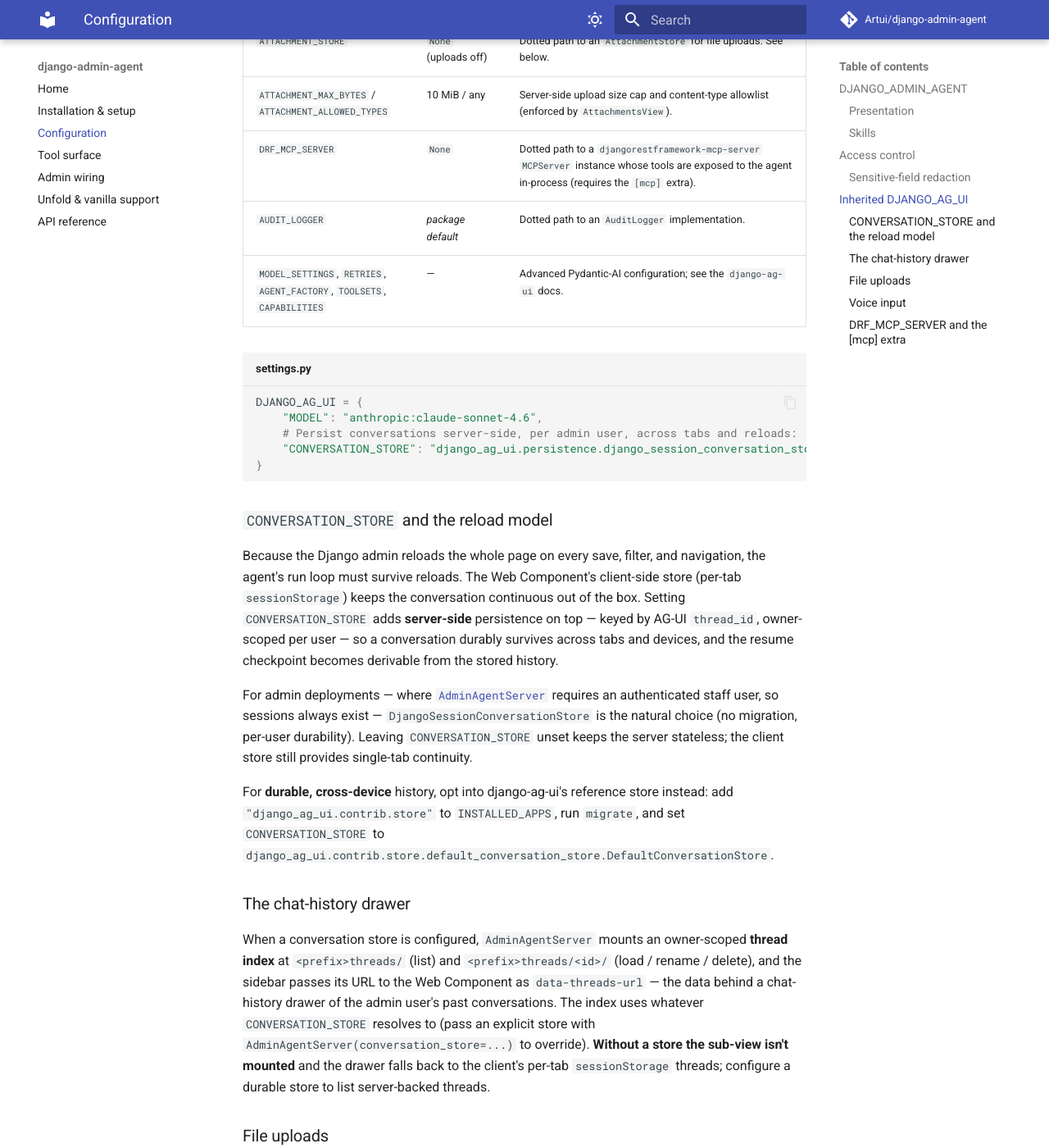
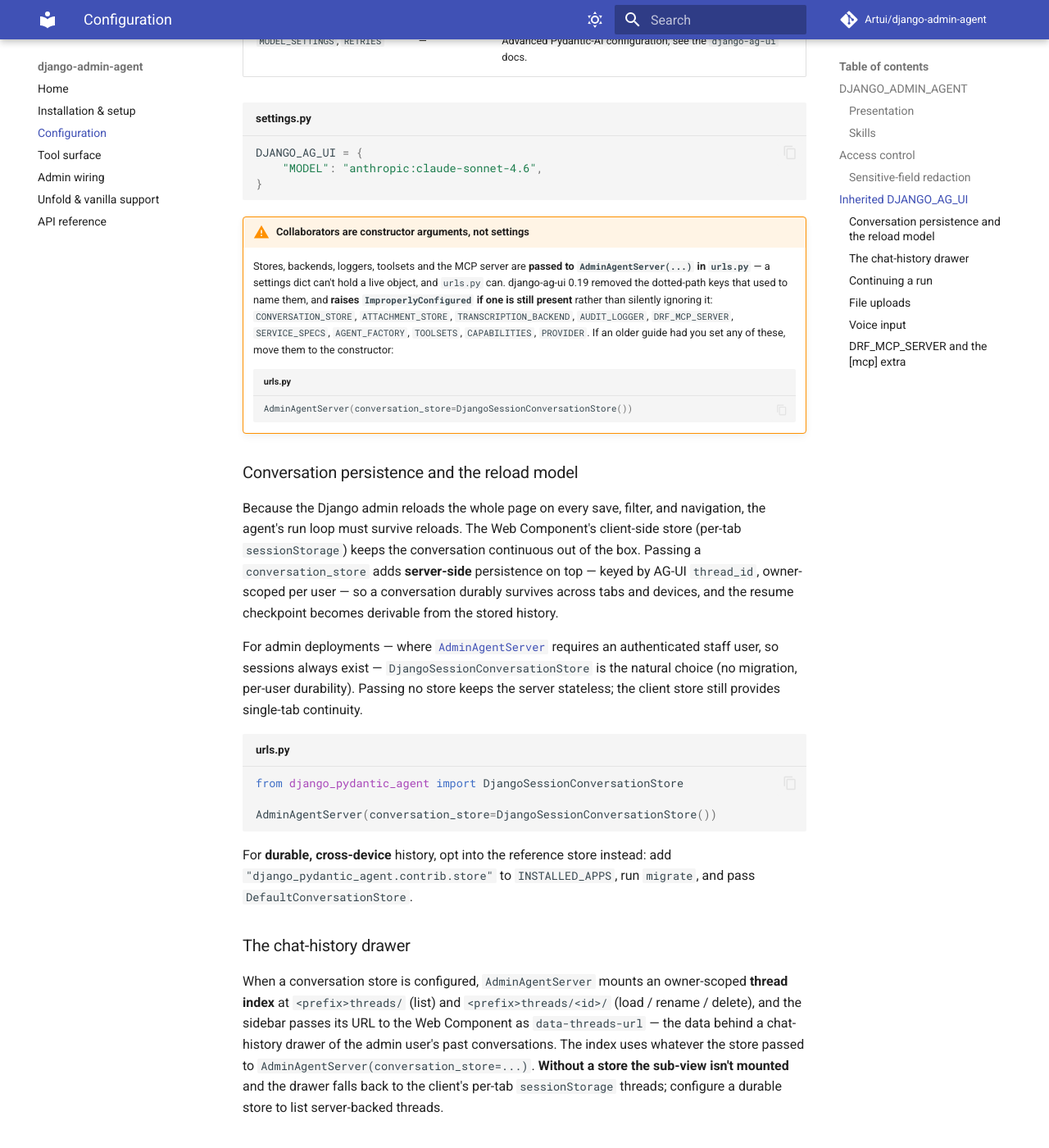
Before and after one commit to Artui/django-admin-agent, an MkDocs documentation site: the page built from docs/configuration.md, in a window 1280 px wide and 1400 px high, scrolled down 4875 px. Shown: the whole window at 82% size. Built offline with MkDocs 1.6.1 and Material for MkDocs 9.7.7, drawn with Linux system fonts in a browser that asks for light colours; comment, search, counter and statistics services are not loaded; some of the changed text lies outside the part shown.

Commit message:
Re-vendor WC 0.12.0, adopt django-ag-ui 0.23, fix boot-breaking docs (0.14.0) (#31)
* Re-vendor WC 0.12.0, adopt django-ag-ui 0.23, fix boot-breaking docs

Completes the checkpoint wave downstream. With a step_store configured the
sidebar now passes data-runs-url to the Web Component, giving the header a
"Continue a run" panel: a run that stopped part-way resumes from its last
server-side checkpoint, or forks without touching the original. Self-gating
— no step store, no attribute, no panel — the same rule the thread, upload
and mic URLs already follow.

The django-ag-ui pin jumps four releases (0.19 → 0.23), taking in step
persistence, the substrate extraction, spec-registry support and the run
index. No code change was needed: everything this package imports is
permanently re-exported after the 0.21 extraction, and the full suite passes
against 0.23 unchanged.

The docs audit found something worse than staleness. configuration.md told
readers to set CONVERSATION_STORE / ATTACHMENT_STORE in settings, but
django-ag-ui 0.19 — the release this package *already* depended on — removed
those keys and made check_removed_settings raise ImproperlyConfigured at
URL-conf import if one is still present. That is deliberate upstream (a
silently-dropped collaborator is worse than a loud failure), but it means a
project following our documentation would not boot at all. The code adopted
constructor-first config in 0.13.0; the docs never followed.

Same page also pointed INSTALLED_APPS and the store paths at
django_ag_ui.contrib.store, which moved to django_pydantic_agent.contrib.store
in the 0.21 extraction — a ModuleNotFoundError for anyone opting into the
reference store. Both repointed, with a migration note naming all ten removed
settings keys.

Co-Authored-By: Claude Opus 5 <noreply@anthropic.com>

* Release 0.14.0

---------

Co-authored-by: Claude Opus 5 <noreply@anthropic.com>

````diff
--- a/django_admin_agent/version.py
+++ b/django_admin_agent/version.py
@@ -1,5 +1,5 @@
 from __future__ import annotations
 
-__version__: str = "0.13.0"
+__version__: str = "0.14.0"
 
 __all__ = ["__version__"]
--- a/docs/configuration.md
+++ b/docs/configuration.md
@@ -164,27 +164,36 @@ relevant to the admin sidebar:
 | --- | --- | --- |
 | `MODEL` | _unset_ | Pydantic-AI model string, e.g. `"anthropic:claude-sonnet-4.6"`. Can instead be passed per-mount as `AdminAgentServer(model=...)`. |
 | `AUTO_CONFIRM` | `False` | The `django-ag-ui`-level destructive-confirmation flag surfaced to the frontend. |
-| `CONVERSATION_STORE` | `None` (stateless) | Dotted path to a `ConversationStore` for server-side conversation persistence. See below. |
-| `ATTACHMENT_STORE` | `None` (uploads off) | Dotted path to an `AttachmentStore` for file uploads. See below. |
 | `ATTACHMENT_MAX_BYTES` / `ATTACHMENT_ALLOWED_TYPES` | 10 MiB / any | Server-side upload size cap and content-type allowlist (enforced by `AttachmentsView`). |
-| `DRF_MCP_SERVER` | `None` | Dotted path to a `djangorestframework-mcp-server` `MCPServer` instance whose tools are exposed to the agent in-process (requires the `[mcp]` extra). |
-| `AUDIT_LOGGER` | _package default_ | Dotted path to an `AuditLogger` implementation. |
-| `MODEL_SETTINGS`, `RETRIES`, `AGENT_FACTORY`, `TOOLSETS`, `CAPABILITIES` | — | Advanced Pydantic-AI configuration; see the `django-ag-ui` docs. |
+| `MODEL_SETTINGS`, `RETRIES` | — | Advanced Pydantic-AI configuration; see the `django-ag-ui` docs. |
 
 ```python title="settings.py"
 DJANGO_AG_UI = {
     "MODEL": "anthropic:claude-sonnet-4.6",
-    # Persist conversations server-side, per admin user, across tabs and reloads:
-    "CONVERSATION_STORE": "django_ag_ui.persistence.django_session_conversation_store.DjangoSessionConversationStore",
 }
 ```
 
-### `CONVERSATION_STORE` and the reload model
+!!! warning "Collaborators are constructor arguments, not settings"
+    Stores, backends, loggers, toolsets and the MCP server are **passed to
+    `AdminAgentServer(...)` in `urls.py`** — a settings dict can't hold a live
+    object, and `urls.py` can. django-ag-ui 0.19 removed the dotted-path keys
+    that used to name them, and **raises `ImproperlyConfigured` if one is still
+    present** rather than silently ignoring it: `CONVERSATION_STORE`,
+    `ATTACHMENT_STORE`, `TRANSCRIPTION_BACKEND`, `AUDIT_LOGGER`,
+    `DRF_MCP_SERVER`, `SERVICE_SPECS`, `AGENT_FACTORY`, `TOOLSETS`,
+    `CAPABILITIES`, `PROVIDER`. If an older guide had you set any of these,
+    move them to the constructor:
+
+    ```python title="urls.py"
+    AdminAgentServer(conversation_store=DjangoSessionConversationStore())
+    ```
+
+### Conversation persistence and the reload model
 
 Because the Django admin reloads the whole page on every save, filter, and
 navigation, the agent's run loop must survive reloads. The Web Component's
 client-side store (per-tab `sessionStorage`) keeps the conversation continuous
-out of the box. Setting `CONVERSATION_STORE` adds **server-side** persistence on
+out of the box. Passing a `conversation_store` adds **server-side** persistence on
 top — keyed by AG-UI `thread_id`, owner-scoped per user — so a conversation
 durably survives across tabs and devices, and the resume checkpoint becomes
 derivable from the stored history.
@@ -192,13 +201,18 @@ derivable from the stored history.
 For admin deployments — where [`AdminAgentServer`](#access-control) requires an
 authenticated staff user, so sessions always exist —
 `DjangoSessionConversationStore` is the natural choice (no migration, per-user
-durability). Leaving `CONVERSATION_STORE` unset keeps the server stateless; the
-client store still provides single-tab continuity.
+durability). Passing no store keeps the server stateless; the client store still
+provides single-tab continuity.
 
-For **durable, cross-device** history, opt into django-ag-ui's reference store
-instead: add `"django_ag_ui.contrib.store"` to `INSTALLED_APPS`, run `migrate`,
-and set `CONVERSATION_STORE` to
-`django_ag_ui.contrib.store.default_conversation_store.DefaultConversationStore`.
+```python title="urls.py"
+from django_pydantic_agent import DjangoSessionConversationStore
+
+AdminAgentServer(conversation_store=DjangoSessionConversationStore())
+```
+
+For **durable, cross-device** history, opt into the reference store instead: add
+`"django_pydantic_agent.contrib.store"` to `INSTALLED_APPS`, run `migrate`, and
+pass `DefaultConversationStore`.
 
 ### The chat-history drawer
 
@@ -207,10 +221,33 @@ owner-scoped **thread index** at `<prefix>threads/` (list) and
 `<prefix>threads/<id>/` (load / rename / delete), and the sidebar passes its URL
 to the Web Component as `data-threads-url` — the data behind a chat-history drawer
 of the admin user's past conversations. The index uses whatever
-`CONVERSATION_STORE` resolves to (pass an explicit store with
-`AdminAgentServer(conversation_store=...)` to override). **Without a store the
+the store passed to `AdminAgentServer(conversation_store=...)`. **Without a store the
 sub-view isn't mounted** and the drawer falls back to the client's per-tab
 `sessionStorage` threads; configure a durable store to list server-backed threads.
+
+### Continuing a run
+
+When a **step store** is configured, `AdminAgentServer` also mounts an
+owner-scoped run index at `<prefix>runs/` beside `resume/<run_id>/` and
+`fork/<run_id>/`, and the sidebar passes its URL to the Web Component as
+`data-runs-url` — so the sidebar header gains a ⭯ *Continue a run* panel.
+
+A run that stopped part-way (a crash, a closed tab) can then be picked up from
+its last server-side checkpoint rather than restarted: type the next turn, then
+**Resume** to carry on or **Fork** to branch without touching the original. Only
+runs the server marks continuable are offered — one that never reached a
+provider-valid boundary has no snapshot to seed from.
+
+```python title="urls.py"
+from django_pydantic_agent.contrib.store.default_step_store import DefaultStepStore
+
+AdminAgentServer(step_store=DefaultStepStore)
+```
+
+`DefaultStepStore`'s constructor *is* the `request -> StepStore` factory the
+capability needs, so pass the class itself. Requires django-ag-ui's `[harness]`
+extra. **Without a step store the sub-views aren't mounted** and no panel
+appears.
 
 ### File uploads
 
@@ -222,15 +259,21 @@ picker + drag-and-drop. Files upload out-of-band and travel as lightweight refs;
 the agent reads their contents server-side via the built-in `read_attachment` tool
 (the AG-UI message stream stays free of file bytes).
 
-Uploads are **off by default** — with no `ATTACHMENT_STORE` the sub-view isn't
-mounted (no 📎 affordance). Turn them on by pointing `ATTACHMENT_STORE` at a store
-— for **durable, per-admin-user**
-files, opt into django-ag-ui's reference store: add `"django_ag_ui.contrib.store"`
-to `INSTALLED_APPS`, run `migrate`, and set
+Uploads are **off by default** — with no attachment store the sub-view isn't
+mounted (no 📎 affordance). Turn them on by passing one. For **durable,
+per-admin-user** files, opt into the reference store: add
+`"django_pydantic_agent.contrib.store"` to `INSTALLED_APPS`, run `migrate`, then
+
+```python title="urls.py"
+from django_pydantic_agent.contrib.store.default_attachment_store import (
+    DefaultAttachmentStore,
+)
+
+AdminAgentServer(attachment_store=DefaultAttachmentStore())
+```
 
 ```python title="settings.py"
 DJANGO_AG_UI = {
-    "ATTACHMENT_STORE": "django_ag_ui.contrib.store.default_attachment_store.DefaultAttachmentStore",
     # Optional server-side guards. When uploads are mounted the admin sidebar
     # forwards these to the composer (data-attachment-max-bytes /
     # data-attachment-accept) so oversized or wrong-type files are rejected
--- a/pyproject.toml
+++ b/pyproject.toml
@@ -37,7 +37,7 @@ classifiers = [
 ]
 dependencies = [
     "django>=4.2",
-    "django-ag-ui>=0.19,<0.20",
+    "django-ag-ui>=0.23,<0.24",
 ]
 
 [project.optional-dependencies]
@@ -123,7 +123,7 @@ line-ending = "auto"
 root = ["./django_admin_agent"]
 
 [tool.bumpversion]
-current_version = "0.13.0"
+current_version = "0.14.0"
 allow_dirty = false
 commit = false
 tag = false
````
Also changed, not shown: CHANGELOG.md (+40 -1 lines), django_admin_agent/static/django_admin_agent/ag-ui-web-component.bundle.js, 6 other files.
